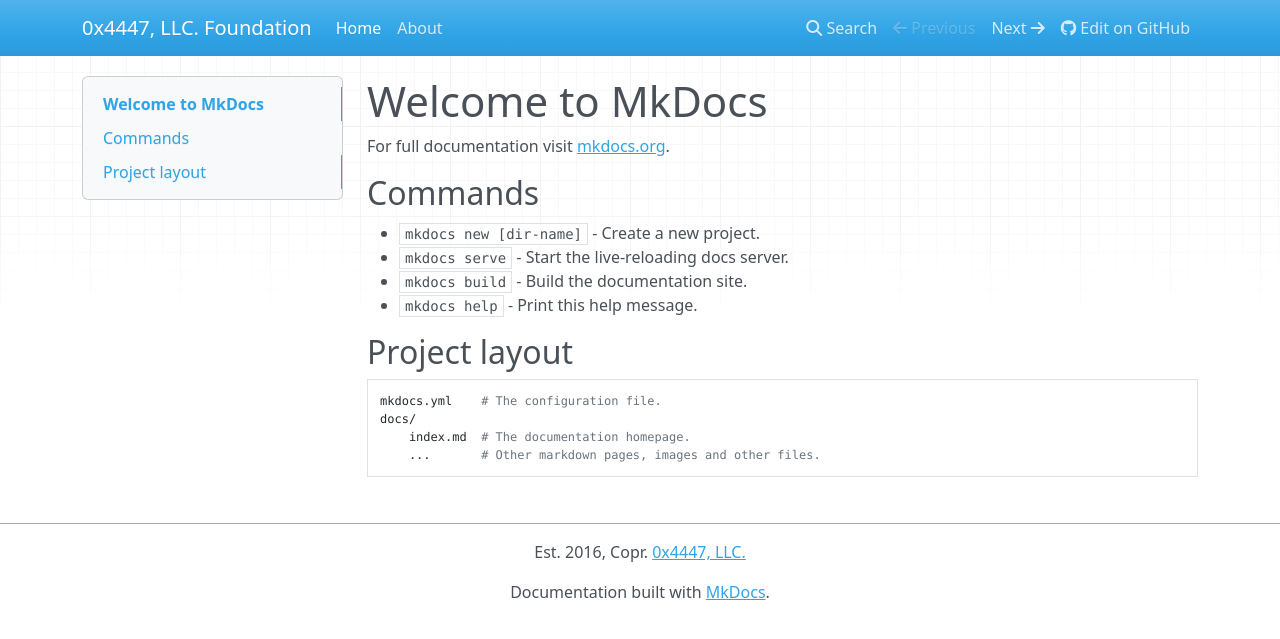
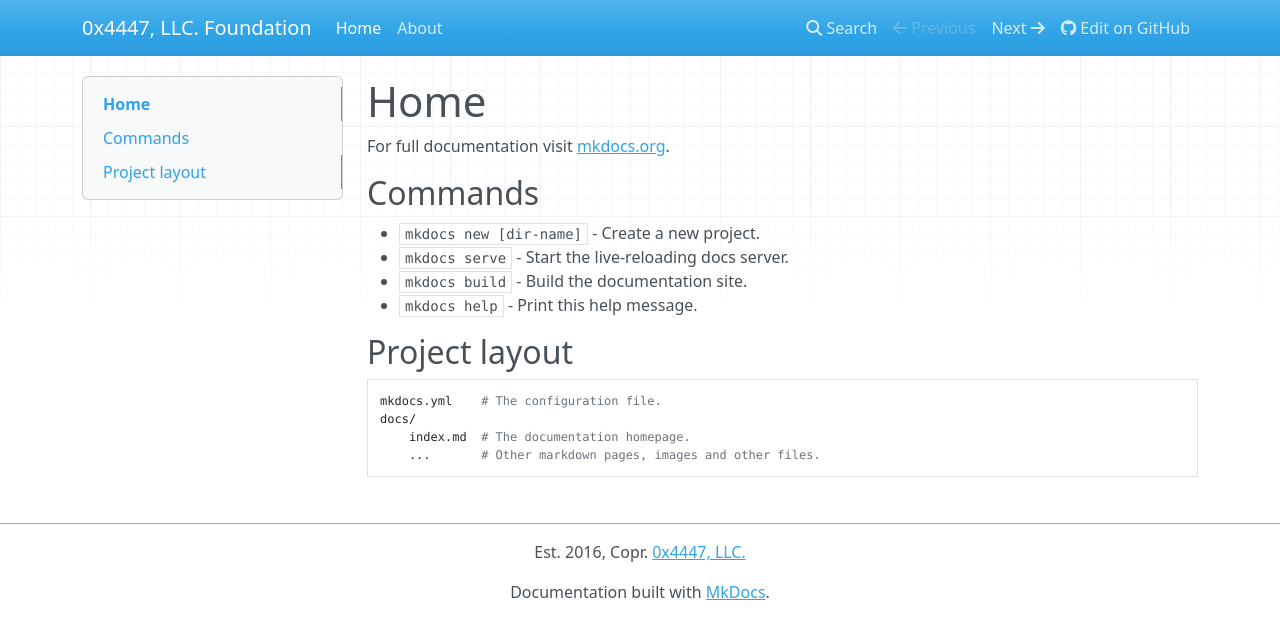
Before and after one commit to 0x4447-office/0x4447_webpage_foundation, an MkDocs documentation site: the page built from docs/index.md, in a window 1280 px wide. Shown: the top 639 px of the page. Built offline with MkDocs 1.6.1, drawn with Linux system fonts in a browser that asks for light colours; nearby versions of some CDN libraries.

Commit message:
Simpler header

```diff
--- a/docs/index.md
+++ b/docs/index.md
@@ -1,4 +1,4 @@
-# Welcome to MkDocs
+# Home
 
 For full documentation visit [mkdocs.org](https://mkdocs.org).
 
```
